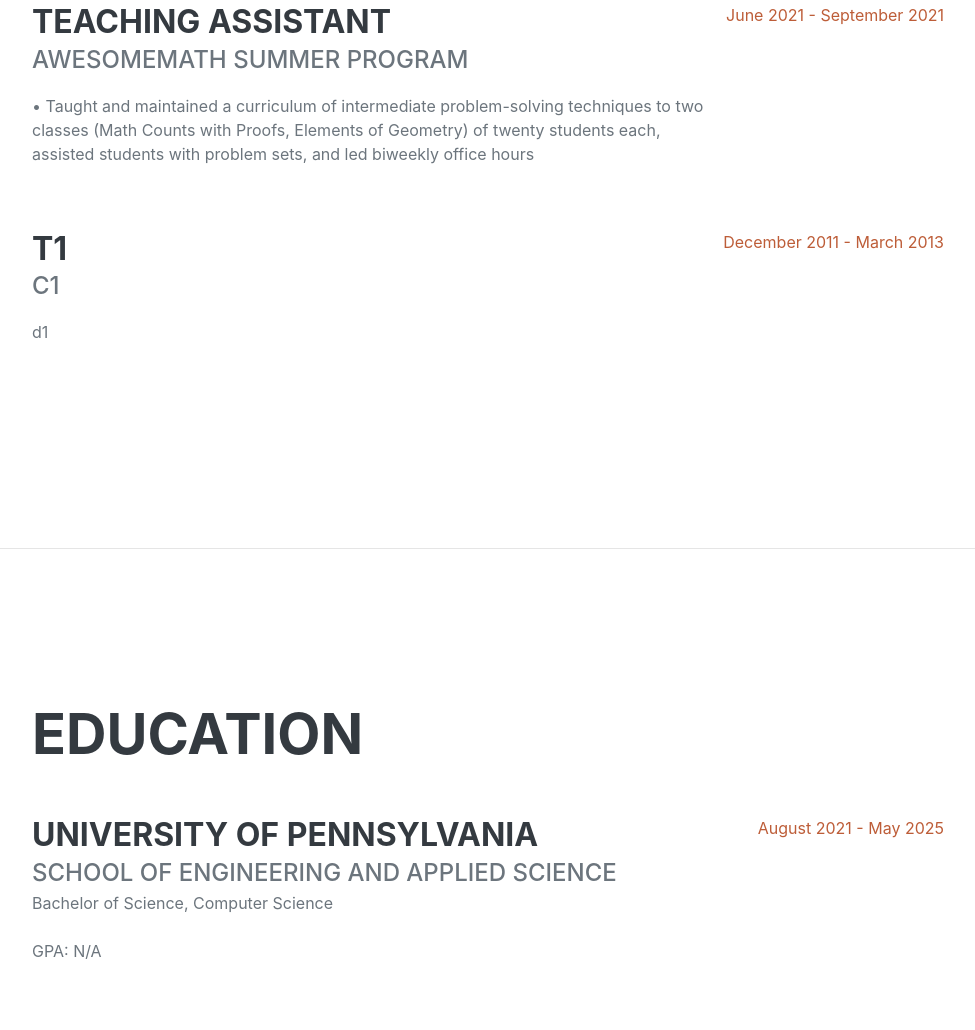
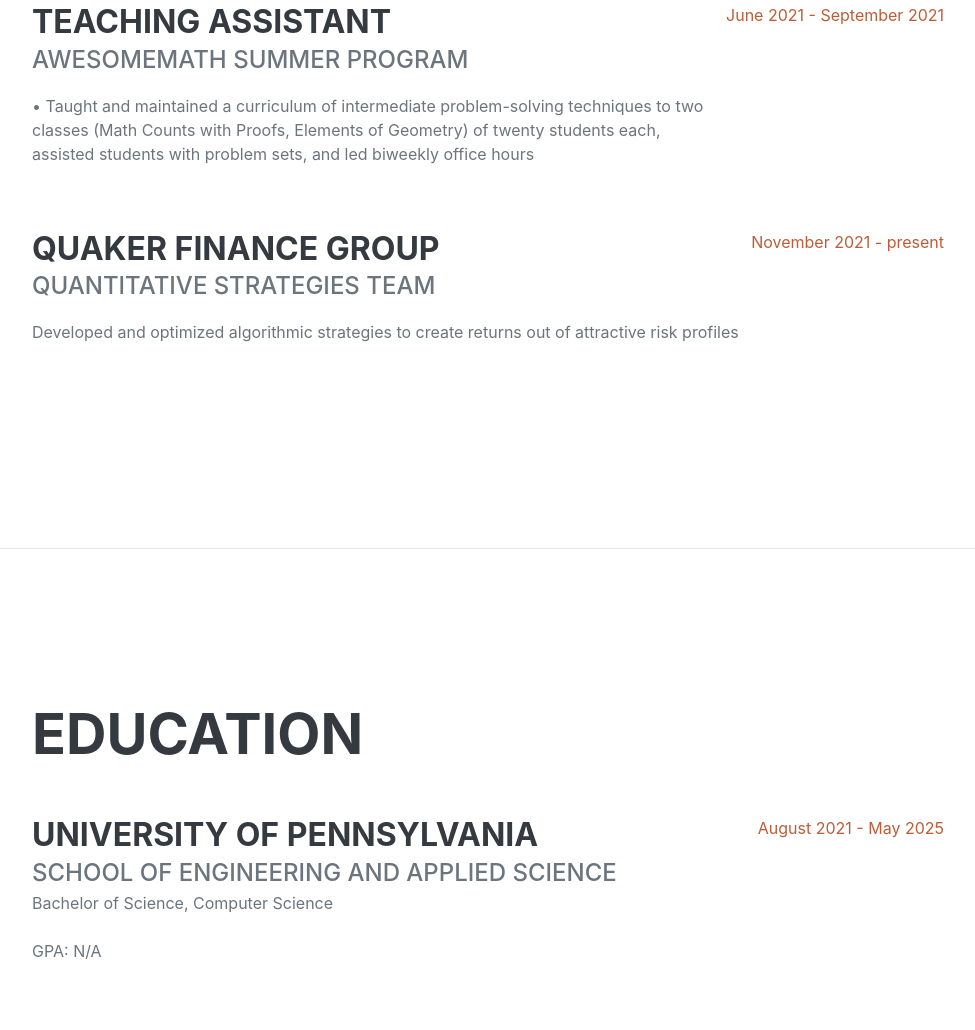
Before and after one commit to mlyin/Personal-Website, a plain HTML site: page index.html in a window 1280 px wide. Shown: the part 1053-2083 px from the top of the page, without its empty margins (288-1263 px from the left). Drawn offline with nearby package versions, Linux system fonts and the light colour scheme; a web font is replaced by a local one.

Commit message:
Update index.html

```diff
--- a/index.html
+++ b/index.html
@@ -71,11 +71,11 @@
                     </div>
                     <div class="d-flex flex-column flex-md-row justify-content-between mb-5">
                         <div class="flex-grow-1">
-                            <h3 class="mb-0">t1</h3>
-                            <div class="subheading mb-3">c1</div>
-                            <p>d1</p>
+                            <h3 class="mb-0">Quaker Finance Group</h3>
+                            <div class="subheading mb-3">Quantitative Strategies Team</div>
+                            <p>Developed and optimized algorithmic strategies to create returns out of attractive risk profiles</p>
                         </div>
-                        <div class="flex-shrink-0"><span class="text-primary">December 2011 - March 2013</span></div>
+                        <div class="flex-shrink-0"><span class="text-primary">November 2021 - present</span></div>
                     </div>
 
 
```
